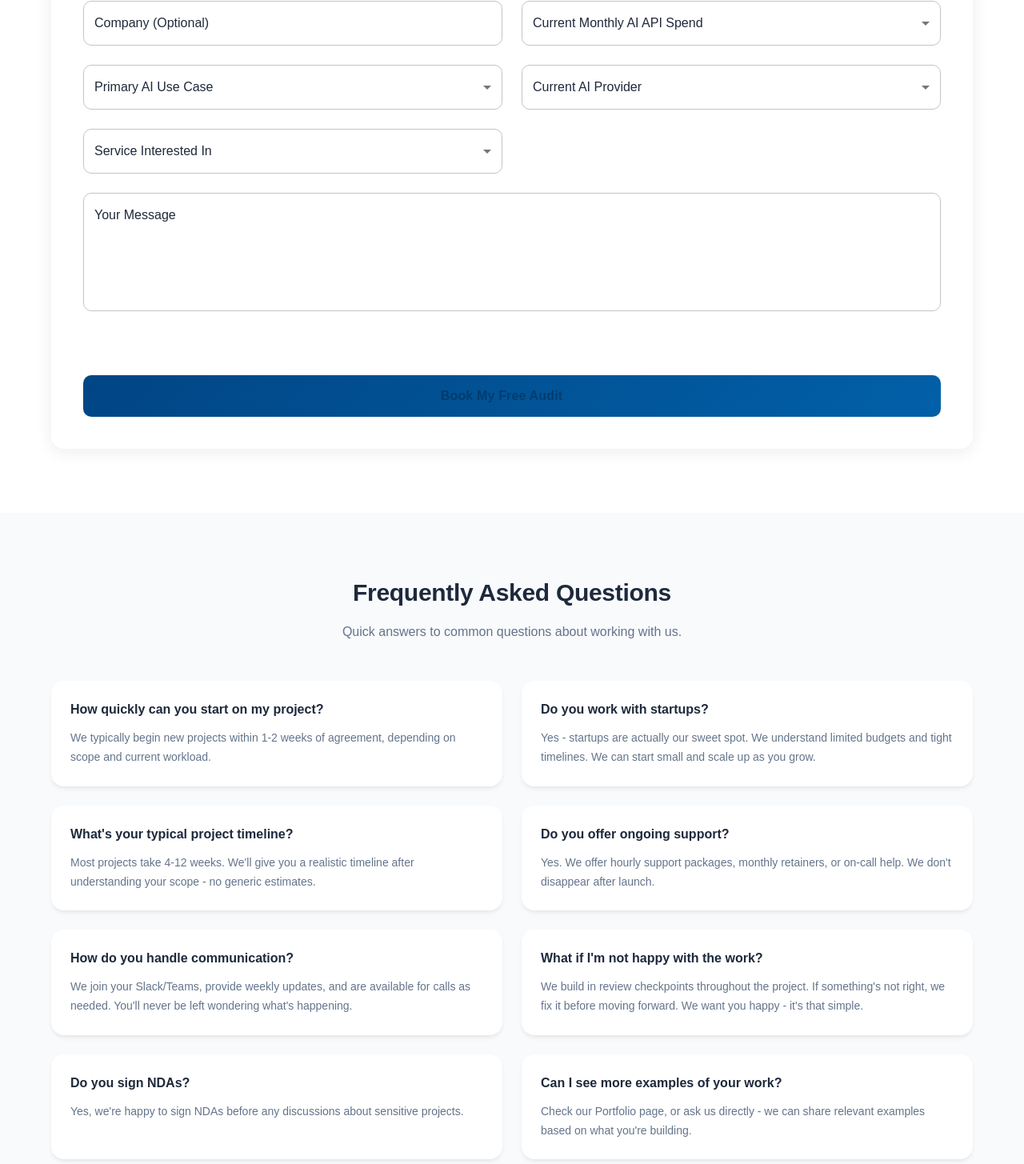
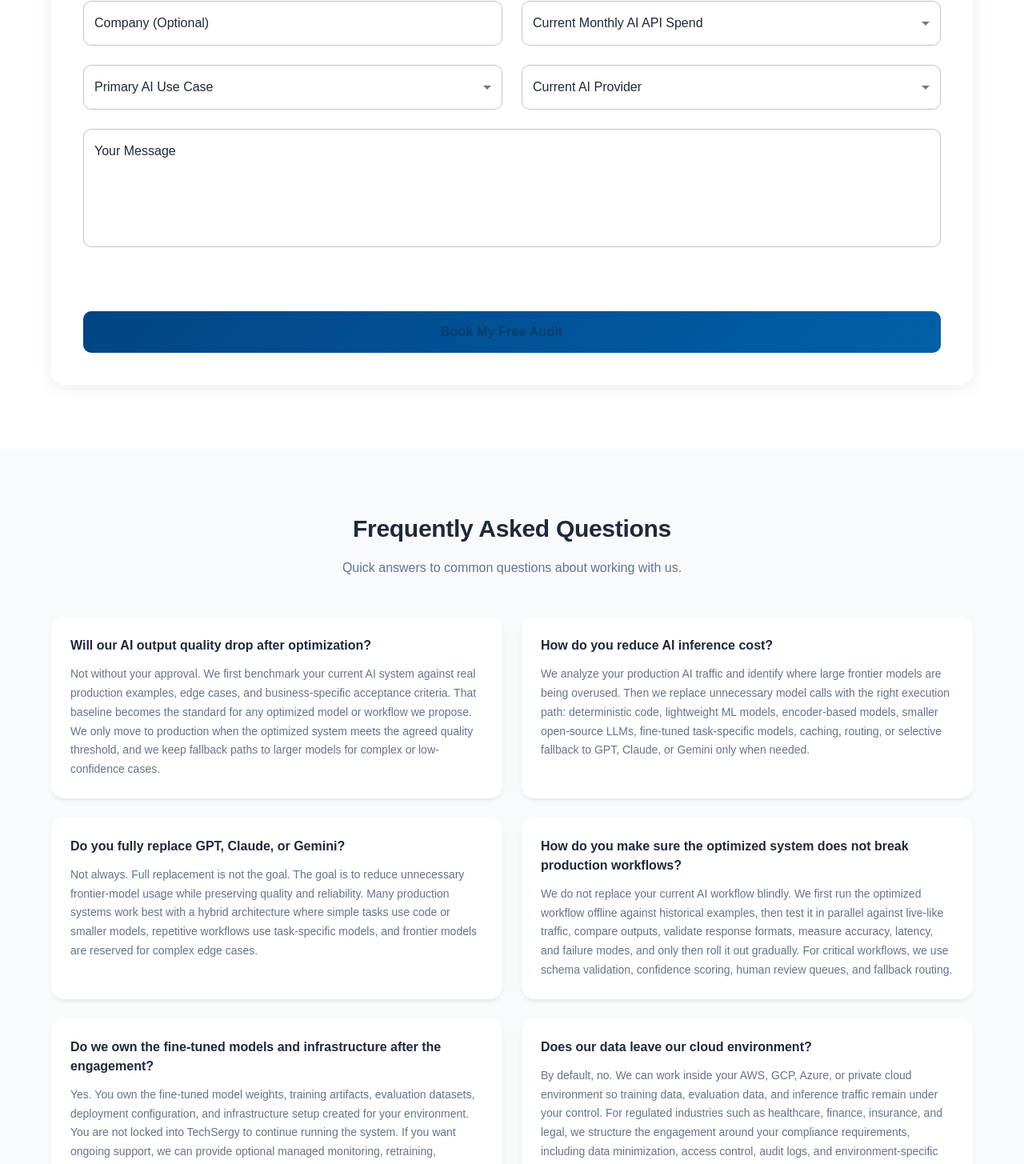
Before and after one commit to Joshi004/dhelogic, a React (Vite) app: page /contact in a window 1280 px wide. Shown: the part 762-2217 px from the top of the page at 80% size. Built offline with nearby package versions, Linux system fonts and the light colour scheme; some icons are missing; a web font is replaced by a local one.

Commit message:
Chaneg FAQ and contact page

```diff
--- a/src/pages/Contact.jsx
+++ b/src/pages/Contact.jsx
@@ -16,13 +16,6 @@ import { useForm, Controller } from 'react-hook-form';
 import PageTransition from '../components/common/PageTransition';
 import SendIcon from '@mui/icons-material/Send';
 
-const services = [
-  { value: 'ai-ml', label: 'AI/ML Solutions & Data Analytics' },
-  { value: 'web-dev', label: 'Application Development' },
-  { value: 'consulting', label: 'IT Strategy & Consulting' },
-  { value: 'staff-augmentation', label: 'Staff Augmentation' },
-  { value: 'other', label: 'Other / Not Sure' },
-];
 
 const Contact = () => {
   const [isSubmitting, setIsSubmitting] = useState(false);
@@ -44,7 +37,6 @@ const Contact = () => {
       monthlySpend: '',
       useCase: '',
       currentProvider: '',
-      service: '',
       message: '',
       website: '', // Honeypot field
     },
@@ -372,29 +364,6 @@ const Contact = () => {
                         )}
                       />
                     </Grid>
-                    <Grid size={{ xs: 12, sm: 6 }}>
-                      <Controller
-                        name="service"
-                        control={control}
-                        rules={{ required: 'Please select a service' }}
-                        render={({ field }) => (
-                          <TextField
-                            {...field}
-                            select
-                            label="Service Interested In"
-                            fullWidth
-                            error={!!errors.service}
-                            helperText={errors.service?.message}
-                          >
-                            {services.map((option) => (
-                              <MenuItem key={option.value} value={option.value}>
-                                {option.label}
-                              </MenuItem>
-                            ))}
-                          </TextField>
-                        )}
-                      />
-                    </Grid>
                     <Grid size={12}>
                       <Controller
                         name="message"
@@ -489,36 +458,52 @@ const Contact = () => {
           <Grid container spacing={3}>
             {[
               {
-                q: 'How quickly can you start on my project?',
-                a: 'We typically begin new projects within 1-2 weeks of agreement, depending on scope and current workload.',
+                q: 'Will our AI output quality drop after optimization?',
+                a: 'Not without your approval. We first benchmark your current AI system against real production examples, edge cases, and business-specific acceptance criteria. That baseline becomes the standard for any optimized model or workflow we propose. We only move to production when the optimized system meets the agreed quality threshold, and we keep fallback paths to larger models for complex or low-confidence cases.',
               },
               {
-                q: 'Do you work with startups?',
-                a: 'Yes - startups are actually our sweet spot. We understand limited budgets and tight timelines. We can start small and scale up as you grow.',
+                q: 'How do you reduce AI inference cost?',
+                a: 'We analyze your production AI traffic and identify where large frontier models are being overused. Then we replace unnecessary model calls with the right execution path: deterministic code, lightweight ML models, encoder-based models, smaller open-source LLMs, fine-tuned task-specific models, caching, routing, or selective fallback to GPT, Claude, or Gemini only when needed.',
               },
               {
-                q: 'What\'s your typical project timeline?',
-                a: 'Most projects take 4-12 weeks. We\'ll give you a realistic timeline after understanding your scope - no generic estimates.',
+                q: 'Do you fully replace GPT, Claude, or Gemini?',
+                a: 'Not always. Full replacement is not the goal. The goal is to reduce unnecessary frontier-model usage while preserving quality and reliability. Many production systems work best with a hybrid architecture where simple tasks use code or smaller models, repetitive workflows use task-specific models, and frontier models are reserved for complex edge cases.',
               },
               {
-                q: 'Do you offer ongoing support?',
-                a: 'Yes. We offer hourly support packages, monthly retainers, or on-call help. We don\'t disappear after launch.',
+                q: 'How do you make sure the optimized system does not break production workflows?',
+                a: 'We do not replace your current AI workflow blindly. We first run the optimized workflow offline against historical examples, then test it in parallel against live-like traffic, compare outputs, validate response formats, measure accuracy, latency, and failure modes, and only then roll it out gradually. For critical workflows, we use schema validation, confidence scoring, human review queues, and fallback routing.',
               },
               {
-                q: 'How do you handle communication?',
-                a: 'We join your Slack/Teams, provide weekly updates, and are available for calls as needed. You\'ll never be left wondering what\'s happening.',
+                q: 'Do we own the fine-tuned models and infrastructure after the engagement?',
+                a: 'Yes. You own the fine-tuned model weights, training artifacts, evaluation datasets, deployment configuration, and infrastructure setup created for your environment. You are not locked into TechSergy to continue running the system. If you want ongoing support, we can provide optional managed monitoring, retraining, benchmarking, and optimization as your production traffic evolves.',
               },
               {
-                q: 'What if I\'m not happy with the work?',
-                a: 'We build in review checkpoints throughout the project. If something\'s not right, we fix it before moving forward. We want you happy - it\'s that simple.',
+                q: 'Does our data leave our cloud environment?',
+                a: 'By default, no. We can work inside your AWS, GCP, Azure, or private cloud environment so training data, evaluation data, and inference traffic remain under your control. For regulated industries such as healthcare, finance, insurance, and legal, we structure the engagement around your compliance requirements, including data minimization, access control, audit logs, and environment-specific deployment constraints.',
               },
               {
-                q: 'Do you sign NDAs?',
-                a: 'Yes, we\'re happy to sign NDAs before any discussions about sensitive projects.',
+                q: 'We do not have labeled training data. Can you still help?',
+                a: 'Yes. Many clients start without labeled datasets. We can create training and evaluation data from existing production examples, historical model outputs, human-reviewed samples, synthetic examples, or teacher-model generated labels. The important first step is building a reliable evaluation set so we can measure whether an optimized system is safe to deploy.',
               },
               {
-                q: 'Can I see more examples of your work?',
-                a: 'Check our Portfolio page, or ask us directly - we can share relevant examples based on what you\'re building.',
+                q: 'What kinds of AI workloads are best suited for optimization?',
+                a: 'The best candidates are repetitive, high-volume, structured workflows where inputs and outputs follow predictable patterns. Examples include support ticket classification, document extraction, contract review, underwriting workflows, claims processing, internal knowledge assistants, summarization pipelines, routing, tagging, and structured data generation.',
+              },
+              {
+                q: 'What does this cost, and when do we break even?',
+                a: 'We usually start with a fixed-fee AI Cost Audit. The audit identifies where your current AI spend is going, which workflows are overusing large models, and where optimization is economically justified. If the savings opportunity is strong enough, we scope an implementation project around a target reduction. For high-volume AI systems, break-even is often measured in weeks or a few months after deployment, depending on your current monthly spend and optimization complexity.',
+              },
+              {
+                q: 'How long does an optimization engagement take?',
+                a: 'Most engagements run in stages. A cost audit and workload analysis can usually be completed first, followed by prototype optimization, benchmarking, shadow testing, controlled rollout, and production monitoring. A typical optimization project takes 6–8 weeks, depending on the number of workflows, data availability, deployment requirements, and compliance constraints.',
+              },
+              {
+                q: 'What happens after deployment?',
+                a: 'After deployment, the optimized AI system should be monitored like any production system. We track quality, latency, cost, failure modes, drift, input distribution changes, and fallback usage. You can manage this internally, or TechSergy can provide ongoing managed optimization to retrain models, update routing rules, benchmark new model options, and keep the system cost-efficient over time.',
+              },
+              {
+                q: 'Is this a risky long-term project?',
+                a: 'No. The work is staged so risk is controlled at every step. We start with audit and benchmarking before changing production systems. If the audit does not show enough savings or reliability upside, we stop there instead of forcing an implementation project. You are never committed beyond the phase you approve.',
               },
             ].map((faq, index) => (
               <Grid size={{ xs: 12, sm: 6 }} key={index}>
```
Also changed, not shown: 1 other file (tests, documents, lock files or other folders).
